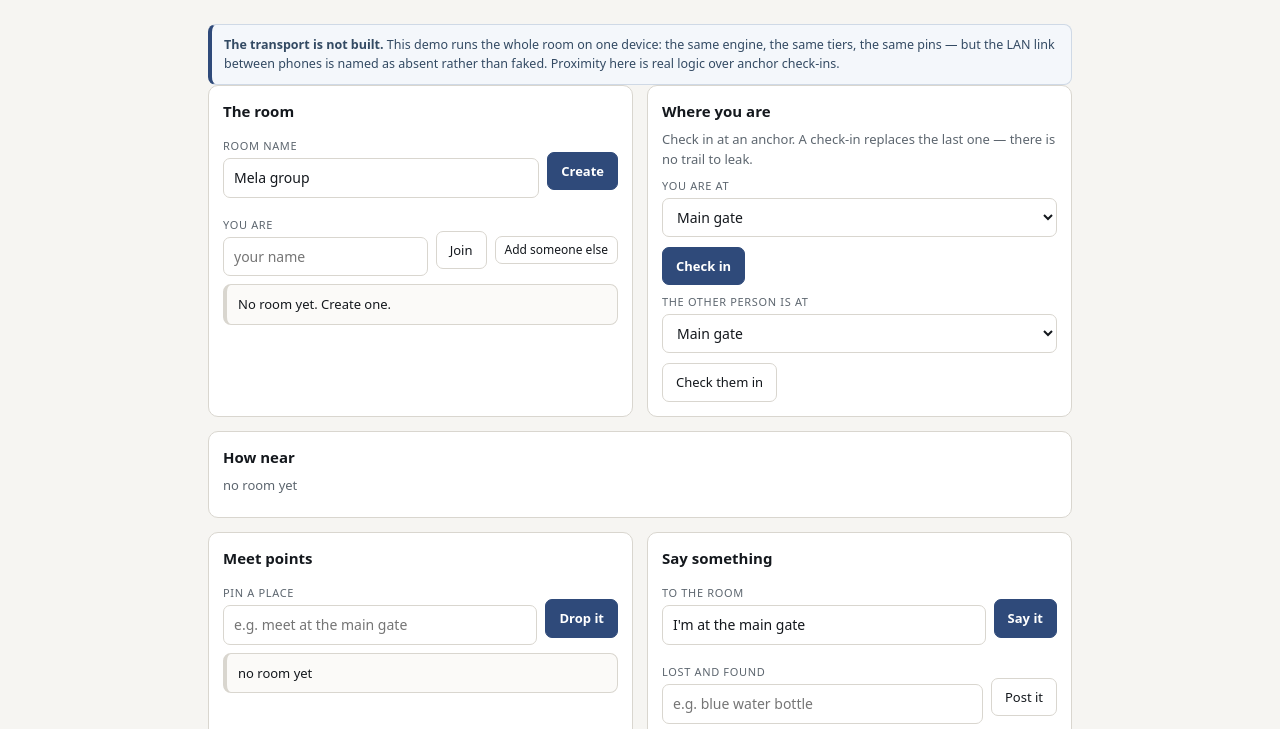
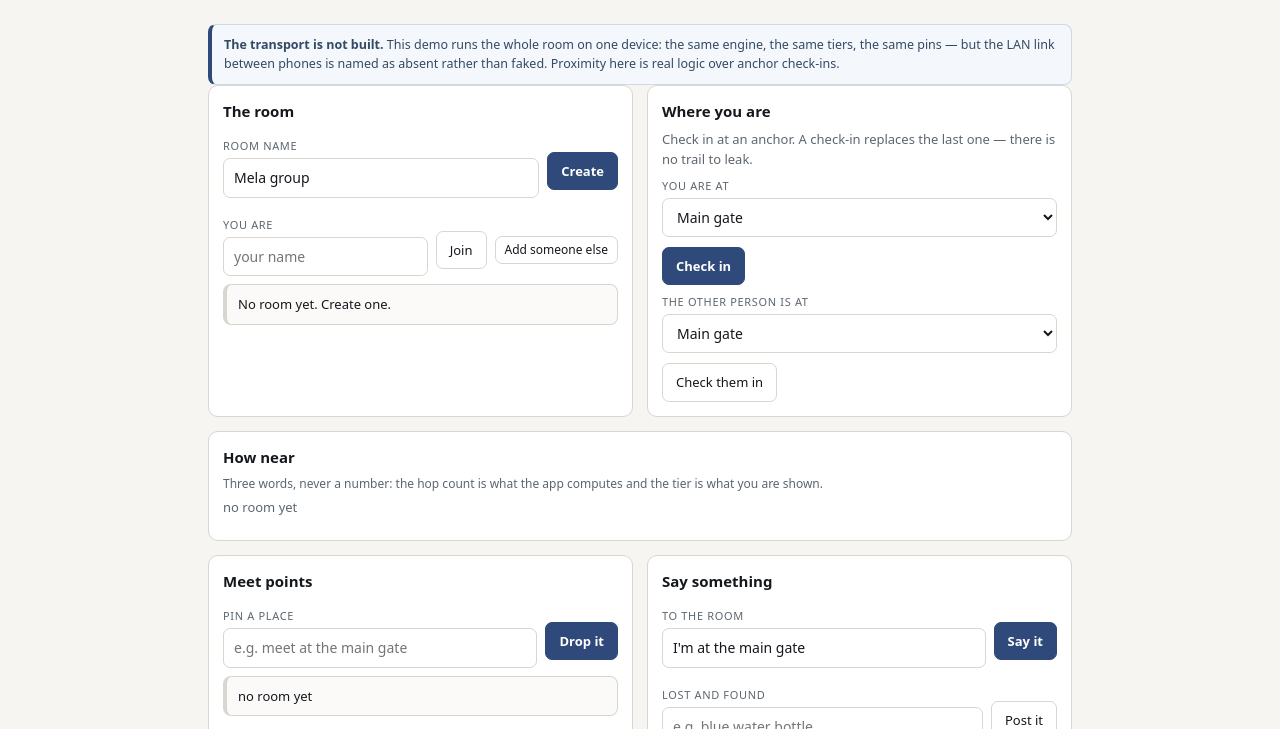
Before and after one commit to drsamonline/app-nearby, a website: page docs/play/index.html in a window 1280 px wide. Shown: the part 61-790 px from the top of the page. Drawn offline with Linux system fonts and the light colour scheme.

Commit message:
docs: say on the page that the tier is shown and the number is not
Also the push that triggers the build: a workflow added in the branch-creating push does not fire for
that push.

```diff
--- a/docs/play/index.html
+++ b/docs/play/index.html
@@ -90,6 +90,7 @@
 
   <section class="card">
     <h2>How near</h2>
+    <p class="hint" style="margin:0 0 4px">Three words, never a number: the hop count is what the app computes and the tier is what you are shown.</p>
     <p class="claim" id="proxSays"></p>
     <ul class="list" id="proxList"></ul>
   </section>
```
